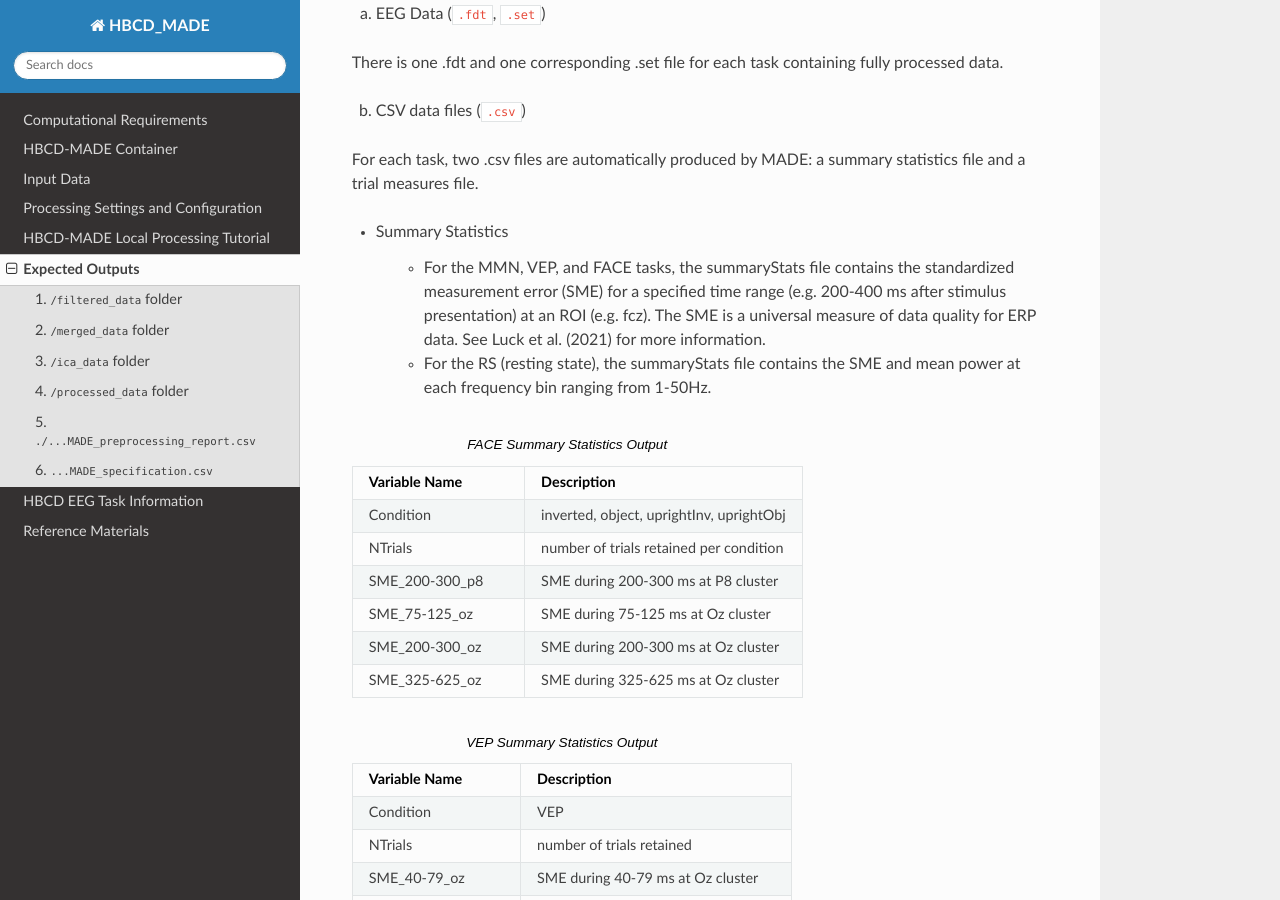
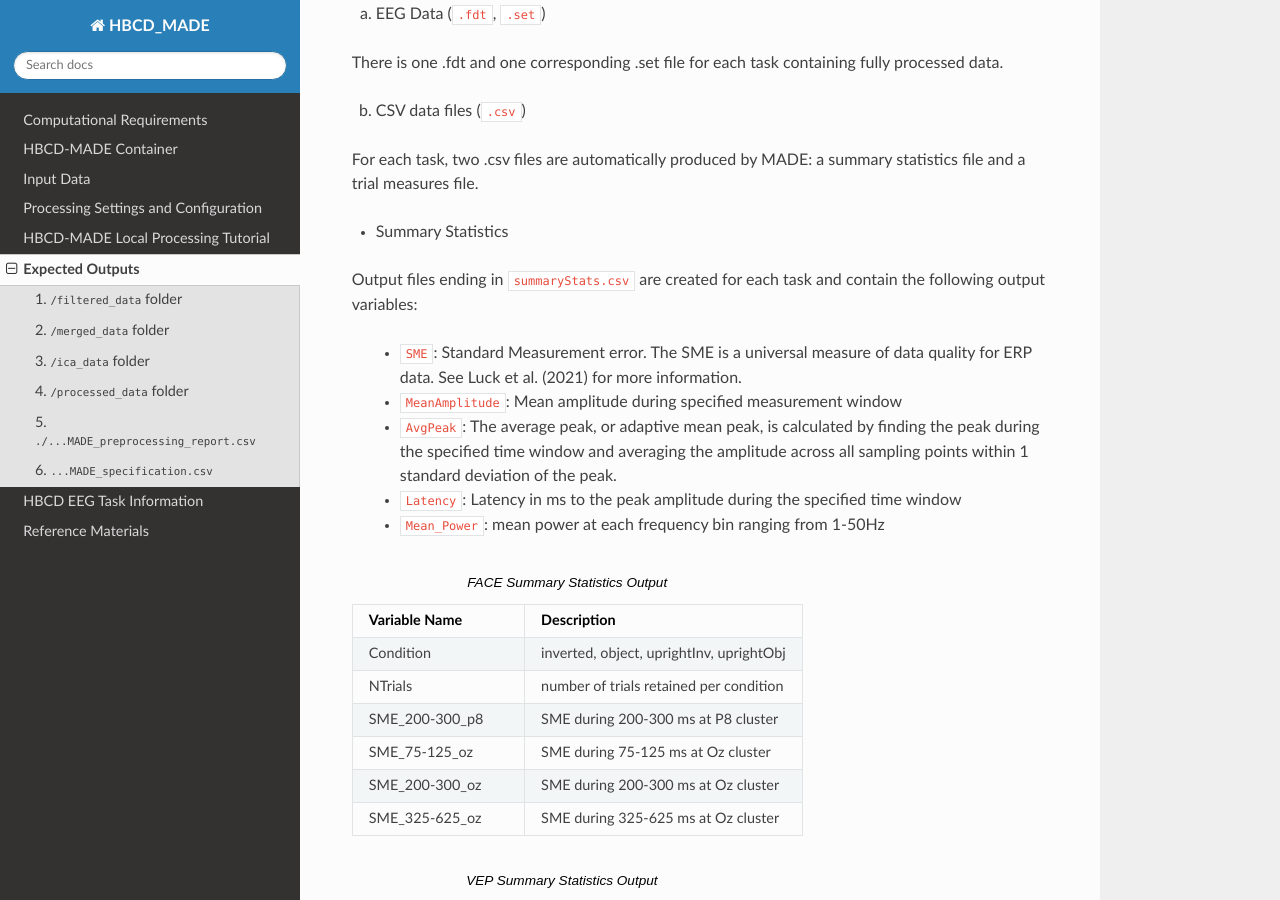
Before and after one commit to DCAN-Labs/HBCD-MADE, a Sphinx documentation site: the page built from docs/source/expected_outputs.rst, in a window 1280 px wide and 900 px high, scrolled down 2676 px. Built offline with Sphinx 7.4.7 and the Read the Docs theme 2.0.0, drawn with Linux system fonts in a browser that asks for light colours.

Commit message:
Update expected_outputs.rst
added descriptions of outputs

```diff
--- a/docs/source/expected_outputs.rst
+++ b/docs/source/expected_outputs.rst
@@ -119,9 +119,17 @@ For each task, two .csv files are automatically produced by MADE: a summary stat
 
 - Summary Statistics
 
-	* For the MMN, VEP, and FACE tasks, the summaryStats file contains the standardized measurement error (SME) for a specified time range (e.g. 200-400 ms after stimulus presentation) at an ROI (e.g. fcz). The SME is a universal measure of data quality for ERP data. See Luck et al. (2021) for more information.
+Output files ending in ``summaryStats.csv`` are created for each task and contain the following output variables:
 
-	* For the RS (resting state), the summaryStats file contains the SME and mean power at each frequency bin ranging from 1-50Hz.
+	* ``SME``: Standard Measurement error. The SME is a universal measure of data quality for ERP data. See Luck et al. (2021) for more information.
+
+	* ``MeanAmplitude``: Mean amplitude during specified measurement window
+
+	* ``AvgPeak``: The average peak, or adaptive mean peak, is calculated by finding the peak during the specified time window and averaging the amplitude across all sampling points within 1 standard deviation of the peak.
+
+	* ``Latency``: Latency in ms to the peak amplitude during the specified time window
+
+	* ``Mean_Power``: mean power at each frequency bin ranging from 1-50Hz
 
 .. list-table:: FACE Summary Statistics Output
    :widths: 31 50
```
